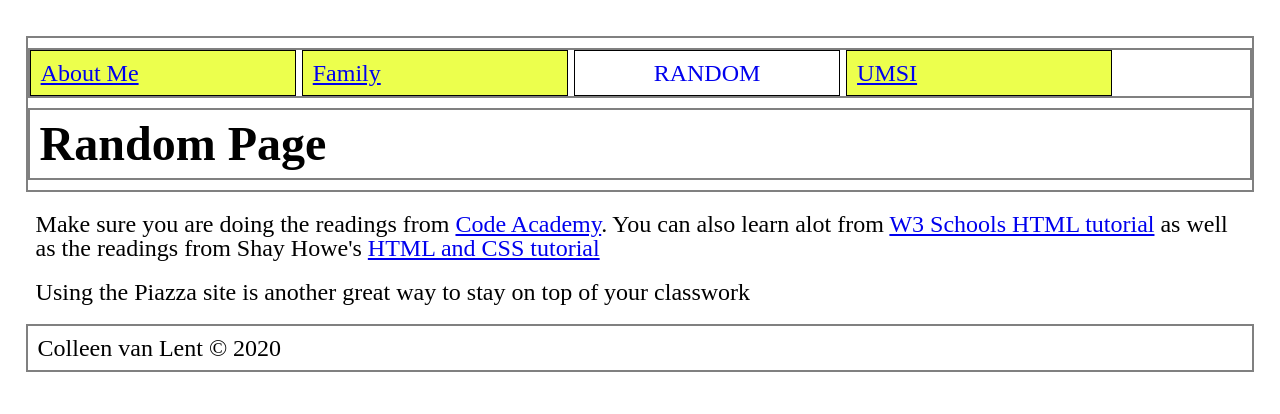
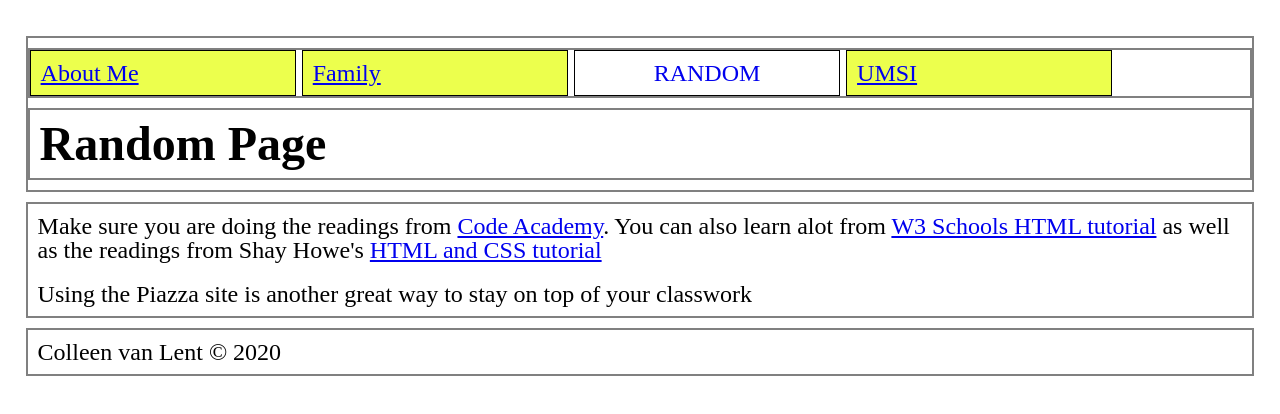
Before and after one commit to junjzhang/homework1-2022, a plain HTML site: page random.html in a window 1280 px wide. Drawn offline with Linux system fonts and the light colour scheme.

Commit message:
fix all errors

```diff
--- a/random.html
+++ b/random.html
@@ -26,7 +26,7 @@
 		<h1>Random Page</h1>
 	</header>
 
-
+	<main>
 		<p>Make sure you are doing the readings from
 			<a href="https://www.codecademy.com/">Code Academy</a>. You can also
 			learn alot from <a href="www.w3schools.com/html/">W3 Schools HTML
@@ -35,6 +35,7 @@
 		</p>
 
 		<p>Using the Piazza site is another great way to stay on top of your classwork</p>
+	</main>
 
 	<footer>
 		<p>Colleen van Lent &copy; 2020</p>
```
Lines whose indentation alone changed are shown as unchanged.
